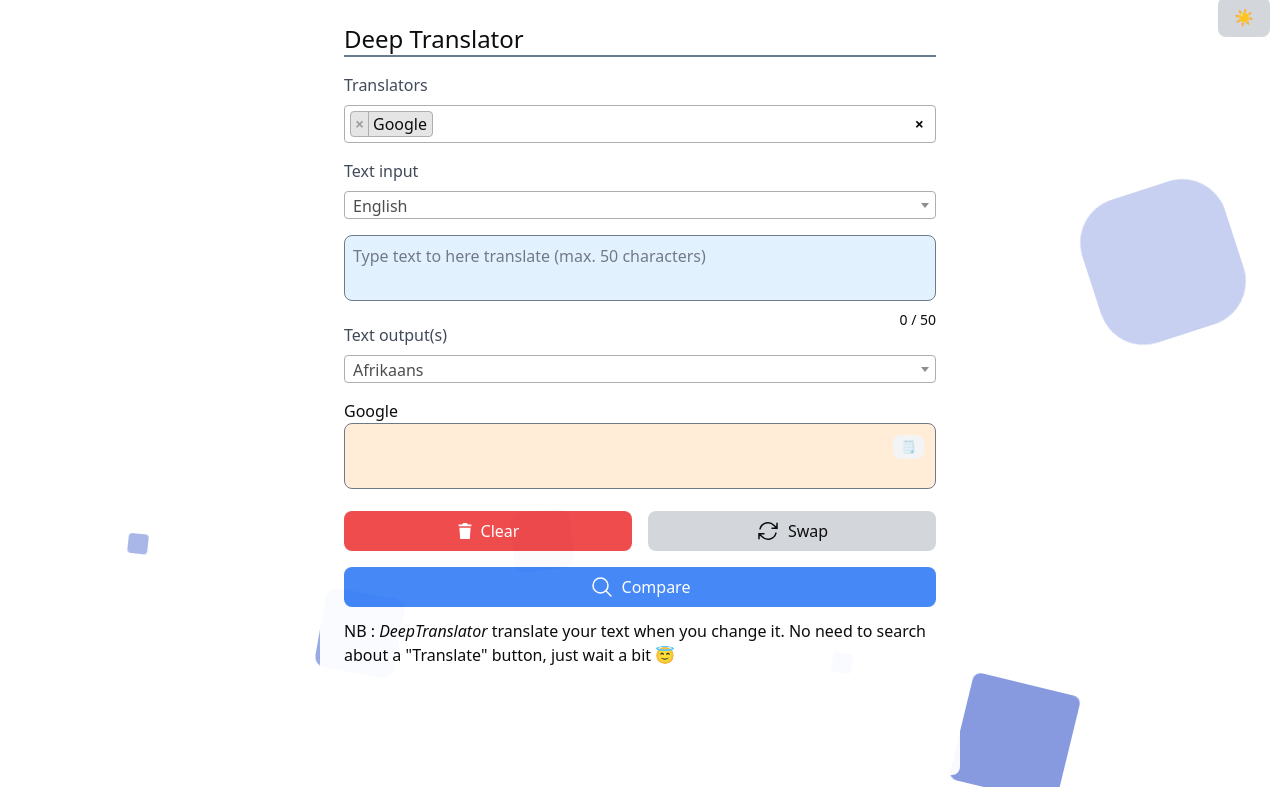
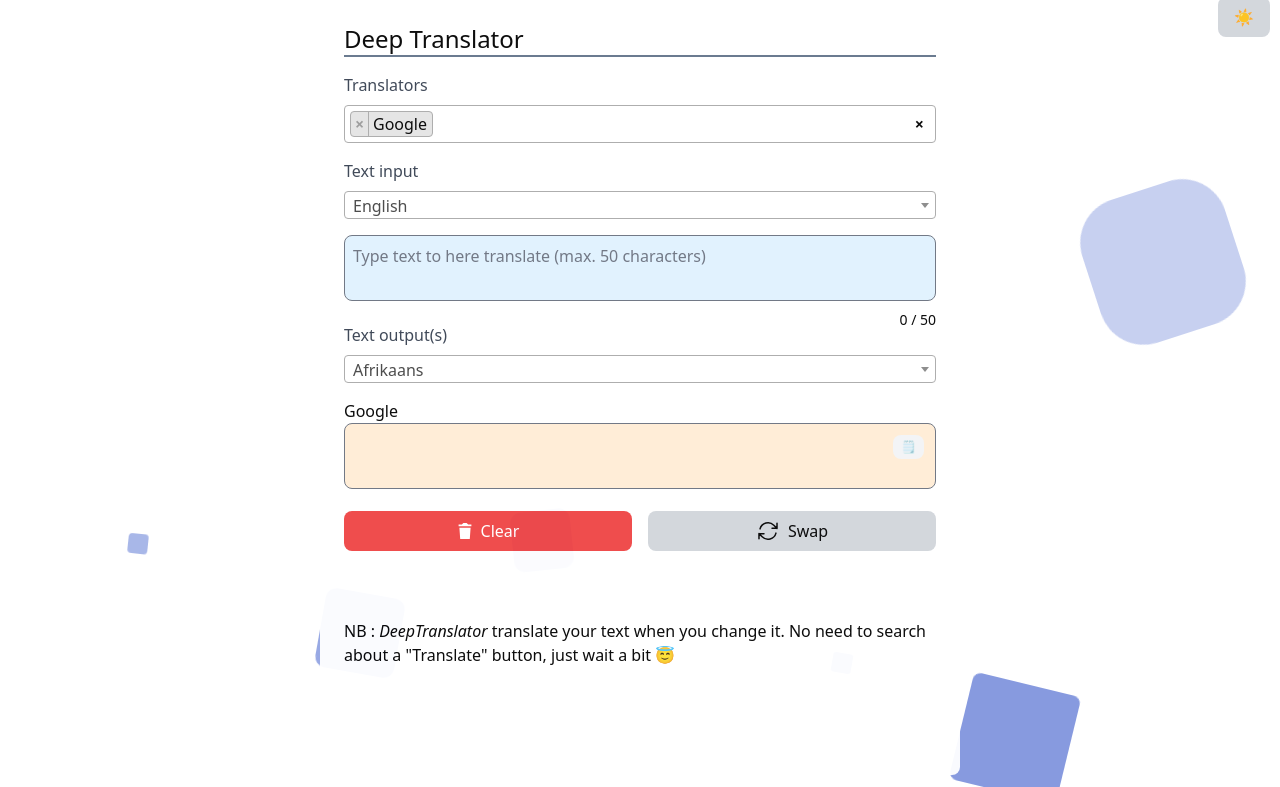
Before and after one commit to nidhaloff/deep-translator-website, a Django app: page / in a window 1280 px wide. Shown: the part 13-800 px from the top of the page. Run offline with Django 4.2, Linux system fonts and the light colour scheme; style sheets or scripts are compiled from the project's sources; some libraries are stand-ins or nearby versions.

Commit message:
Refactor CSS + deleting useless button compare

```diff
--- a/websiteapp/templates/base.html
+++ b/websiteapp/templates/base.html
@@ -9,9 +9,9 @@
     <title>{% block title %}{% endblock %}</title>
     {% block extra_head %}{% endblock %}
     {% tailwind_css %}
-    <link rel="stylesheet" href="{% static 'css/dist/select2.min.css' %}"/>
-    <link rel="stylesheet" href="{% static 'css/dist/app-style.css' %}"/>
-    <link rel="stylesheet" href="{% static 'css/dist/dark-mode.css' %}">
+    <link rel="stylesheet" href="{% static 'css/select2.min.css' %}"/>
+    <link rel="stylesheet" href="{% static 'css/app-style.css' %}"/>
+    <link rel="stylesheet" href="{% static 'css/dark-mode.css' %}">
     <script src="{% static '/scripts/jquery.min.js' %}"></script>
     <script src="{% static '/scripts/select2.min.js' %}"></script>
 </head>
--- a/websiteapp/templates/website/home.html
+++ b/websiteapp/templates/website/home.html
@@ -66,14 +66,6 @@
                                   d="M16.023 9.348h4.992v-.001M2.985 19.644v-4.992m0 0h4.992m-4.993 0l3.181 3.183a8.25 8.25 0 0013.803-3.7M4.031 9.865a8.25 8.25 0 0113.803-3.7l3.181 3.182m0-4.991v4.99"></path>
                         </svg>
                         Swap
-                    </button>
-                    <button class="relative col-span-full flex items-center justify-center gap-2 rounded-lg bg-blue-500 p-2 text-white hover:bg-blue-600">
-                        <svg xmlns="http://www.w3.org/2000/svg" fill="none" viewBox="0 0 24 24" stroke-width="1.5"
-                             stroke="currentColor" class="h-6 w-6">
-                            <path stroke-linecap="round" stroke-linejoin="round"
-                                  d="M21 21l-5.197-5.197m0 0A7.5 7.5 0 105.196 5.196a7.5 7.5 0 0010.607 10.607z"></path>
-                        </svg>
-                        Compare
                     </button>
                 </div>
                 <p class="mt-3">NB : <i>DeepTranslator</i> translate your text when you change it. No need to search
```
Also changed, not shown: theme/static/css/app-style.css (renamed from theme/static/css/dist/app-style.css), theme/static/css/dark-mode.css (renamed from theme/static/css/dist/dark-mode.css), theme/static/css/select2.min.css (renamed from theme/static/css/dist/select2.min.css), 1 other file.
